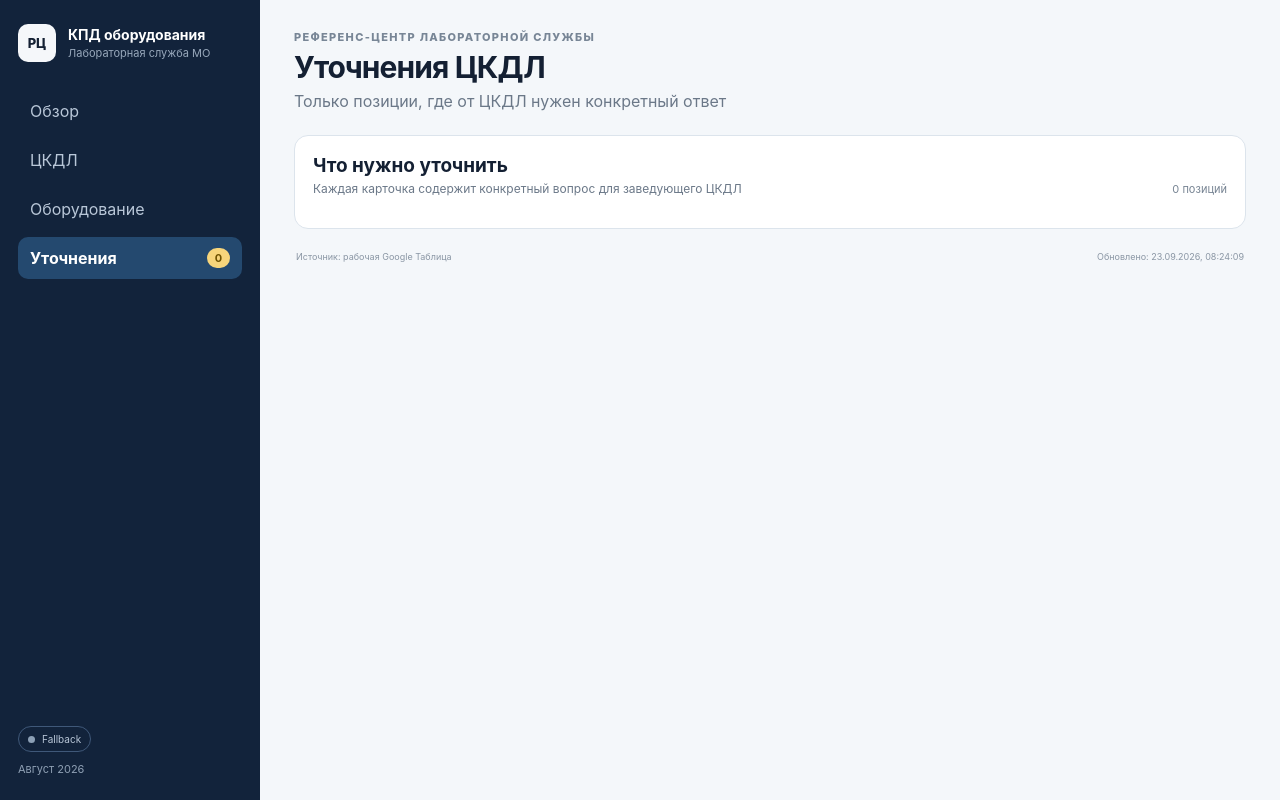
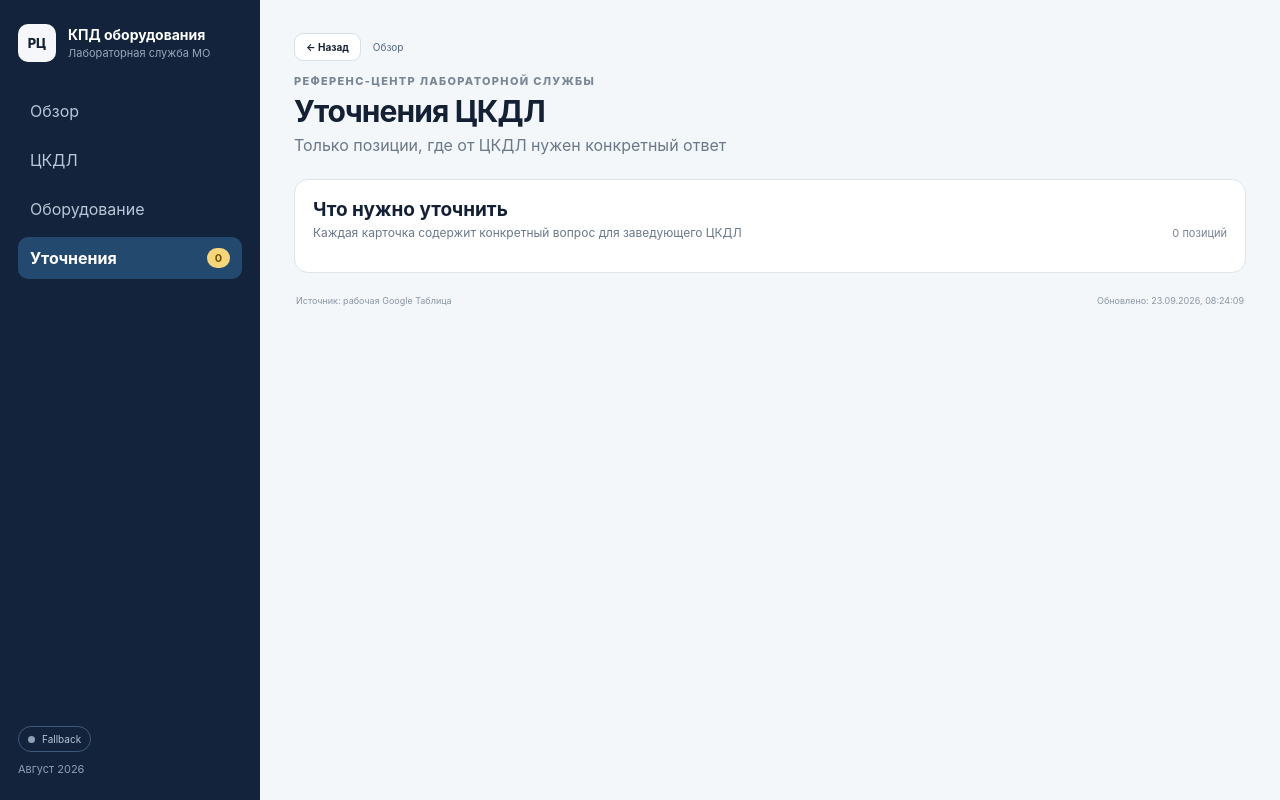
Before and after one commit to Oivan-coder/kpd-dashboard, a Next.js app: page / in a window 1280 px wide. Both pictures are taken after a click on the button "Все уточнения →". Built offline with nearby package versions, Linux system fonts and the light colour scheme.

Commit message:
Add safe back navigation and breadcrumbs

```diff
--- a/components/dashboard.tsx
+++ b/components/dashboard.tsx
@@ -135,6 +135,61 @@ export function Dashboard({ data }: { data: DashboardData }) {
     setView("laboratories");
   };
 
+  const resetFilters = () => {
+    setAddress("all");
+    setLevel("all");
+    setDirection("all");
+    setManufacturer("all");
+    setStatus("all");
+    setSearch("");
+  };
+
+  const goOverview = () => {
+    setView("overview");
+    setLab("all");
+    resetFilters();
+  };
+
+  const goLab = () => {
+    resetFilters();
+    setView("laboratories");
+  };
+
+  const goBack = () => {
+    if (view === "equipment") {
+      if (level !== "all") { setLevel("all"); return; }
+      if (direction !== "all") { setDirection("all"); return; }
+      if (manufacturer !== "all") { setManufacturer("all"); return; }
+      if (status !== "all") { setStatus("all"); return; }
+      if (search) { setSearch(""); return; }
+      if (address !== "all") { setAddress("all"); setView("laboratories"); return; }
+      if (lab !== "all") { setView("laboratories"); return; }
+      setView("overview");
+      return;
+    }
+
+    if (view === "laboratories") {
+      if (lab !== "all") { setLab("all"); return; }
+      setView("overview");
+      return;
+    }
+
+    if (view === "issues") {
+      setView("overview");
+      return;
+    }
+  };
+
+  const showBack =
+    view !== "overview" ||
+    lab !== "all" ||
+    address !== "all" ||
+    level !== "all" ||
+    direction !== "all" ||
+    manufacturer !== "all" ||
+    status !== "all" ||
+    Boolean(search);
+
   const reviewTotal = reviewRows.length;
   const verifiedTotal = data.analyzers.filter((x) => x.status === "verified").length;
   const excludedTotal = data.analyzers.filter((x) => x.status === "excluded").length;
@@ -161,6 +216,33 @@ export function Dashboard({ data }: { data: DashboardData }) {
       </aside>
 
       <section className="workspace">
+        <div className="navTrail">
+          {showBack && <button className="backButton" onClick={goBack}>← Назад</button>}
+          <div className="breadcrumbs">
+            <button onClick={goOverview}>Обзор</button>
+
+            {view === "laboratories" && <><span>›</span><strong>ЦКДЛ</strong></>}
+
+            {lab !== "all" && (
+              <>
+                <span>›</span>
+                <button onClick={goLab}>{lab}</button>
+              </>
+            )}
+
+            {address !== "all" && (
+              <>
+                <span>›</span>
+                <button onClick={() => { setView("equipment"); setLevel("all"); setDirection("all"); setManufacturer("all"); setStatus("all"); setSearch(""); }}>
+                  {address}
+                </button>
+              </>
+            )}
+
+            {level !== "all" && <><span>›</span><strong>{level}</strong></>}
+            {direction !== "all" && <><span>›</span><strong>{direction}</strong></>}
+          </div>
+        </div>
         <header className="pageHeader">
           <div>
             <div className="eyebrow">Референс-центр лабораторной службы</div>
```
